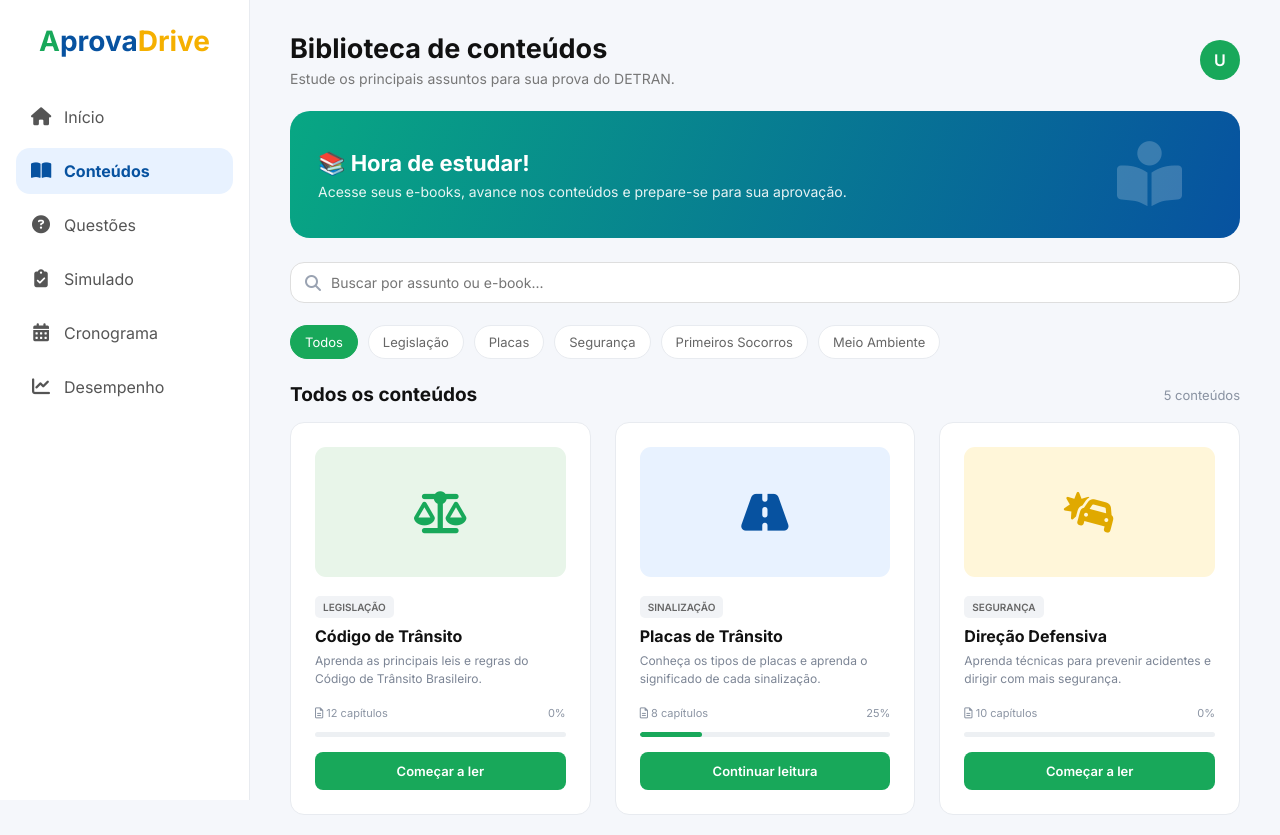
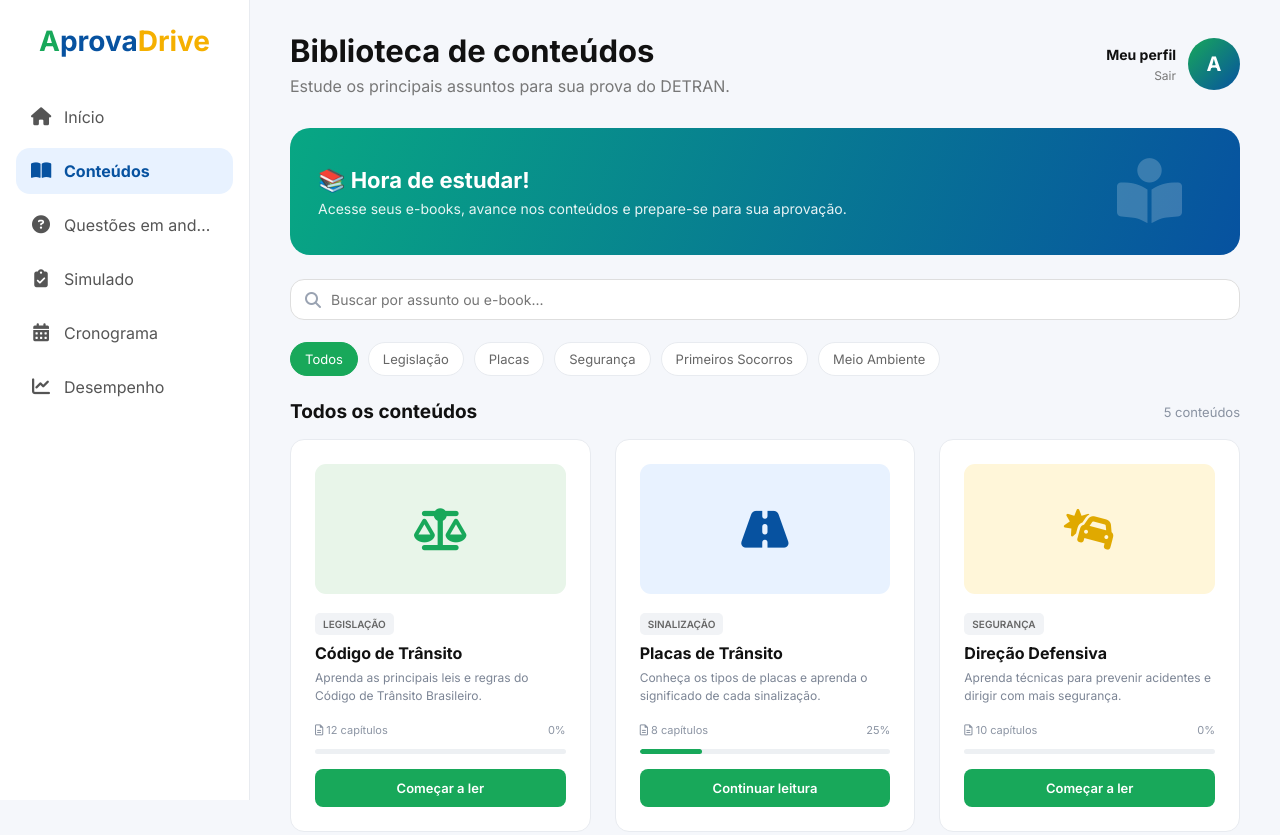
Before and after one commit to HennagoX/ArpovaDrive, a plain HTML site: page src/pages/conteudos.html in a window 1280 px wide. Shown: the top 835 px of the page. Drawn offline with nearby package versions, Linux system fonts and the light colour scheme.

Commit message:
Fix: Padronizado header de todas as páginas principais em utils, e cards de inicio transformados em links para suas respectivas seções

```diff
--- a/src/css/theme.css
+++ b/src/css/theme.css
@@ -50,28 +50,3 @@
   --shadow-card: 0 10px 25px rgba(0, 0, 0, 0.08);
   --shadow-card-strong: 0 12px 30px rgba(0, 0, 0, 0.15);
 }
-
-body {
-  background: var(--bg-page);
-  color: var(--text-body);
-  font-family: var(--font-main);
-}
-
-.material-symbols-outlined {
-  font-family: 'Material Symbols Outlined';
-  font-weight: normal;
-  font-style: normal;
-  font-size: 24px;
-  line-height: 1;
-  letter-spacing: normal;
-  text-transform: none;
-  display: inline-flex;
-  align-items: center;
-  justify-content: center;
-  vertical-align: middle;
-  white-space: nowrap;
-  word-wrap: normal;
-  direction: ltr;
-  font-feature-settings: 'liga';
-  -webkit-font-smoothing: antialiased;
-}
--- a/src/css/navbar.css
+++ b/src/css/utils.css
@@ -81,6 +81,85 @@
     margin-left: var(--navbar-width, 250px);
 }
 
+.topo {
+    display: flex;
+    justify-content: space-between;
+    align-items: center;
+    margin-bottom: var(--space-xl);
+}
+
+.topo h1 {
+    font-size: 31px;
+    margin-bottom: 7px;
+}
+
+.topo p {
+    color: var(--text-muted-soft);
+    font-size: 16px;
+}
+
+.perfil {
+    display: flex;
+    align-items: center;
+    gap: 12px;
+    color: inherit;
+    text-decoration: none;
+}
+
+.perfil-nome {
+    text-align: right;
+    font-size: 14px;
+}
+
+.perfil-nome strong {
+    display: block;
+    margin-bottom: 3px;
+}
+
+.perfil-nome span {
+    color: var(--text-muted-soft);
+    font-size: 12px;
+}
+
+.avatar {
+    width: 52px;
+    height: 52px;
+    border-radius: 50%;
+    background: linear-gradient(135deg, var(--brand-green), var(--primary-blue));
+    display: flex;
+    align-items: center;
+    justify-content: center;
+    color: #ffffff;
+    font-weight: 700;
+    font-size: 20px;
+}
+
+.material-symbols-outlined {
+    font-family: 'Material Symbols Outlined';
+    font-weight: normal;
+    font-style: normal;
+    font-size: 24px;
+    line-height: 1;
+    letter-spacing: normal;
+    text-transform: none;
+    display: inline-flex;
+    align-items: center;
+    justify-content: center;
+    vertical-align: middle;
+    white-space: nowrap;
+    word-wrap: normal;
+    direction: ltr;
+    font-feature-settings: 'liga';
+    -webkit-font-smoothing: antialiased;
+}
+
+
+body {
+    background: var(--bg-page);
+    color: var(--text-body);
+    font-family: var(--font-main);
+}
+
 @media (max-width: 900px) {
     .navbar {
         width: var(--navbar-width-collapsed, 75px);
@@ -104,10 +183,7 @@
         display: none;
     }
 
-    .navbar + .main {
-        margin-left: var(--navbar-width-collapsed, 75px);
-    }
-
+    .navbar + .main,
     .navbar-page {
         margin-left: var(--navbar-width-collapsed, 75px);
     }
@@ -149,11 +225,12 @@
         font-size: 18px;
     }
 
-    .navbar + .main {
+    .navbar + .main,
+    .navbar-page {
         margin-left: 0;
     }
 
-    .navbar-page {
-        margin-left: 0;
+    .perfil {
+        display: none;
     }
 }
--- a/src/pages/conteudos.html
+++ b/src/pages/conteudos.html
@@ -11,7 +11,7 @@
     <link rel="stylesheet"
           href="https://cdnjs.cloudflare.com/ajax/libs/font-awesome/6.5.2/css/all.min.css">
     <link rel="stylesheet" href="../css/theme.css">
-    <link rel="stylesheet" href="../css/navbar.css">
+    <link rel="stylesheet" href="../css/utils.css">
 
     <style>
         * {
@@ -29,41 +29,6 @@
         .main {
             margin-left: var(--navbar-width);
             padding: var(--content-padding);
-        }
-
-        .topbar {
-            display: flex;
-            justify-content: space-between;
-            align-items: center;
-            margin-bottom: var(--space-lg);
-        }
-
-        .page-title h1 {
-            font-size: 27px;
-            margin-bottom: 5px;
-        }
-
-        .page-title p {
-            color: var(--text-muted-soft);
-            font-size: 14px;
-        }
-
-        .profile {
-            display: flex;
-            align-items: center;
-            gap: var(--space-sm);
-        }
-
-        .profile-avatar {
-            width: 40px;
-            height: 40px;
-            border-radius: 50%;
-            background: var(--brand-green);
-            color: white;
-            display: flex;
-            align-items: center;
-            justify-content: center;
-            font-weight: 600;
         }
 
         .welcome {
@@ -355,7 +320,7 @@
             </a>
             <a href="./telaInicial.html#questoes" class="navbar-item">
                 <i class="fa-solid fa-circle-question"></i>
-                <span>Questões</span>
+                <span>Questões em andamento...</span>
             </a>
             <a href="./telaInicial.html#simulado" class="navbar-item">
                 <i class="fa-solid fa-clipboard-check"></i>
@@ -378,18 +343,20 @@
 
     <main class="main">
 
-        <div class="topbar">
-
-            <div class="page-title">
+        <header class="topo">
+            <div>
                 <h1>Biblioteca de conteúdos</h1>
                 <p>Estude os principais assuntos para sua prova do DETRAN.</p>
             </div>
 
-            <div class="profile">
-                <div class="profile-avatar">U</div>
-            </div>
-
-        </div>
+            <a href="../../index.html" class="perfil" title="Sair / Página Inicial">
+                <div class="perfil-nome">
+                    <strong>Meu perfil</strong>
+                    <span>Sair</span>
+                </div>
+                <div class="avatar">A</div>
+            </a>
+        </header>
 
 
         <!-- BANNER -->
```
Also changed, not shown: src/pages/Login.html (+1 -0 lines), src/pages/cronograma.html (+2 -2 lines), src/pages/desempenho.html (+2 -2 lines), src/pages/telaInicial.html (+10 -9 lines), 1 other file.
